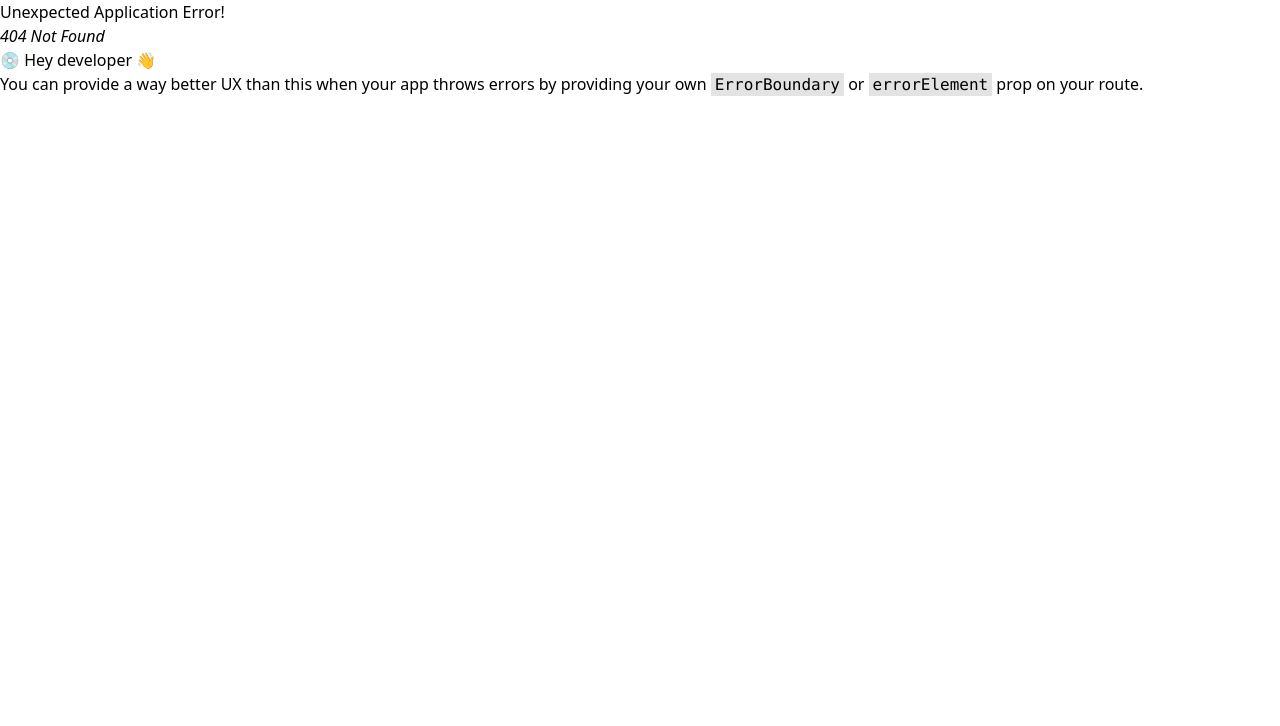
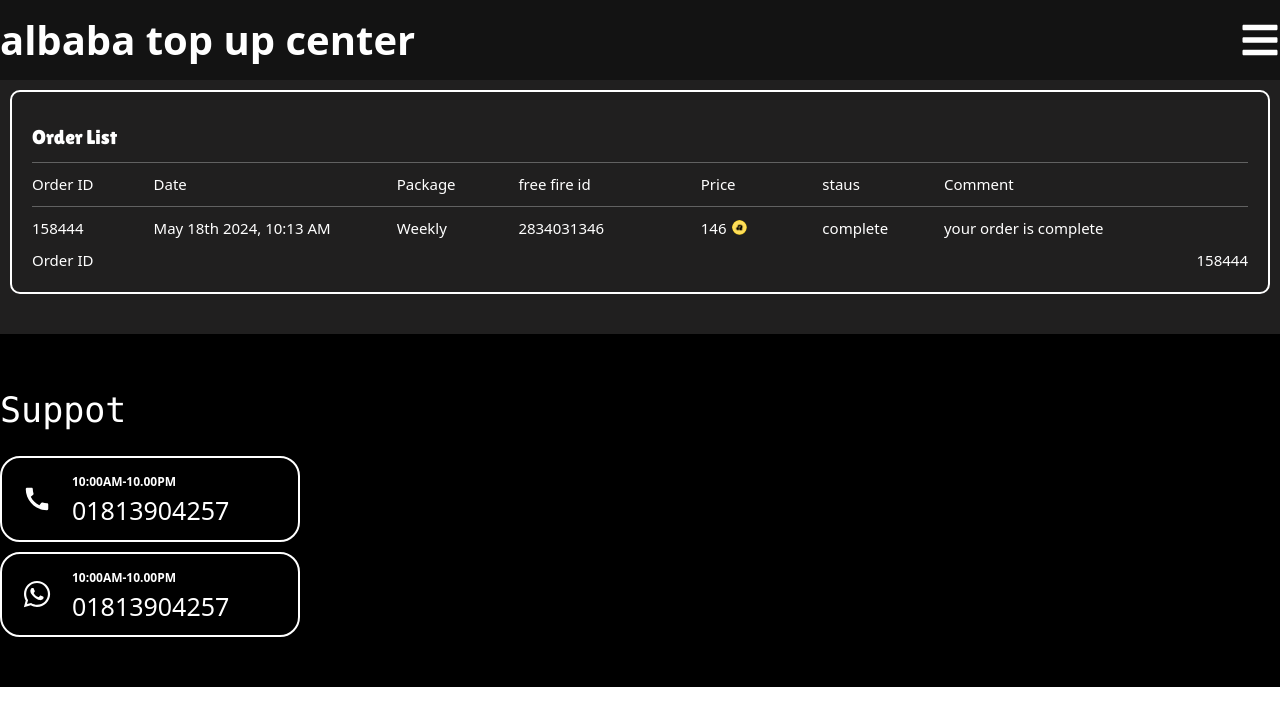
Before and after one commit to alsiam09/albaba-top-up-center, a React (Vite) app: page /Order in a window 1280 px wide. Before the commit this address had no page. Shown: the top 726 px of the page. Built offline with nearby package versions, Linux system fonts and the light colour scheme.

Commit message:
TopupCenter

```diff
--- a/src/App.jsx
+++ b/src/App.jsx
@@ -3,12 +3,14 @@
 import Home from './Page/Home'
 import RootLayOut from './componant/RootLayOut'
 import TopUpItem from './Page/TopUpItem'
+import Order from './Page/Order'
 
 function App() {
   let Router = createBrowserRouter(createRoutesFromElements(
     <Route element={<RootLayOut/>}>
     <Route path='/' element={<Home/>}></Route>
     <Route path='/TopUpItem' element={<TopUpItem/>}></Route>
+    <Route path='/Order' element={<Order/>}></Route>
     </Route>
   ))
   return (
--- /dev/null
+++ b/src/Page/Order.jsx
@@ -0,0 +1,12 @@
+import React from 'react'
+import OrderDetails from '../componant/OrderDetails'
+
+const Order = () => {
+  return (
+    <>
+    <OrderDetails/>
+    </>
+  )
+}
+
+export default Order
--- a/src/componant/Menu.jsx
+++ b/src/componant/Menu.jsx
@@ -26,14 +26,14 @@
                 <div className=' fixed w-[200px] lg:w-[300px]  duration-300 ease-in bg-[#000] h-[100%] top-[0px] right-0'>
                   <ul className='px-[10px] mt-[100px]'>
                   <Link to={'/'}><li className='text-[white] mb-[10px] text-[25px] lg:text-[30px] w-[100%] py-[5px] hover:bg-[#dbdbdb] hover:text-[#000] flex justify-start px-[20px] rounded-[20px] font-font-name'>Home</li></Link>
-                  <li className='text-[white] mb-[10px] text-[25px] lg:text-[30px] w-[100%] py-[5px] hover:bg-[#dbdbdb] hover:text-[#000] flex justify-start px-[20px] rounded-[20px] font-font-name'>Order</li>
+                  <Link to={'/order'}> <li className='text-[white] mb-[10px] text-[25px] lg:text-[30px] w-[100%] py-[5px] hover:bg-[#dbdbdb] hover:text-[#000] flex justify-start px-[20px] rounded-[20px] font-font-name'>Order</li></Link>
                   <li className='text-[white] mb-[10px] text-[25px] lg:text-[30px] w-[100%] py-[5px] hover:bg-[#dbdbdb] hover:text-[#000] flex justify-start px-[20px] rounded-[20px] font-font-name'>About Us</li>
                   </ul>
                 </div> :
                 <div className=' fixed w-[200px] lg:w-[300px] bg-[#000] h-[100%] duration-300 ease-in top-[0px] right-[-200px] lg:right-[-300px]'>
                    <ul className='px-[10px] mt-[100px]'>
                   <Link to={'/'}><li className='text-[white] mb-[10px] text-[25px] lg:text-[30px] w-[100%] py-[5px] hover:bg-[#dbdbdb] hover:text-[#000] flex justify-start px-[20px] rounded-[20px] font-font-name'>Home</li></Link>
-                  <li className='text-[white] mb-[10px] text-[25px] lg:text-[30px] w-[100%] py-[5px] hover:bg-[#dbdbdb] hover:text-[#000] flex justify-start px-[20px] rounded-[20px] font-font-name'>Order</li>
+                  <Link to={'/order'}> <li className='text-[white] mb-[10px] text-[25px] lg:text-[30px] w-[100%] py-[5px] hover:bg-[#dbdbdb] hover:text-[#000] flex justify-start px-[20px] rounded-[20px] font-font-name'>Order</li></Link>
                   <li className='text-[white] mb-[10px] text-[25px] lg:text-[30px] w-[100%] py-[5px] hover:bg-[#dbdbdb] hover:text-[#000] flex justify-start px-[20px] rounded-[20px] font-font-name'>About Us</li>
                   </ul>
                 </div>}
--- /dev/null
+++ b/src/componant/OrderDetails.jsx
@@ -0,0 +1,54 @@
+import React from 'react'
+import currency from '../assets/albc.png'
+import { useState } from 'react'
+
+const OrderDetails = () => {
+    let [Order, setOrder] = useState(false)
+    function ClickOrder() {
+        setOrder(!Order);
+    }
+  return (
+    <section className='pt-[90px] pb-[200px] lg:pb-[40px] bg-[#201f1f]'>
+        <div className="container px-[10px] mx-auto" >
+            <div className="orderList w-[100%] p-[20px] border-[2px] rounded-[10px] border-[#fff]">
+                <h2 className='text-[20px] text-[#fff] font-font-name py-[10px]'>Order List</h2>
+                <div className="lg_order  hidden lg:block">
+                <div className="flex justify-between orderItem py-[10px] border-t-[1px] border-[#616161]">
+                    <span className='w-[10%] text-[15px] text-[#fff]'>Order ID</span>
+                    <span className='w-[20%] text-[15px] text-[#fff]'>Date</span>
+                    <span className='w-[10%] text-[15px] text-[#fff]'>Package</span>
+                    <span className='w-[15%] text-[15px] text-[#fff]'>free fire id</span>
+                    <span className='w-[10%] text-[15px] text-[#fff]'>Price</span>
+                    <span className='w-[10%] text-[15px] text-[#fff]'>staus</span>
+                    <span className='w-[25%] text-[15px] text-[#fff]'>Comment</span>
+                </div>
+                <div className="flex justify-between orderItem py-[10px] border-t-[1px] border-[#616161]">
+                    <span className='w-[10%] text-[15px] text-[#fff]'>158444</span>
+                    <span className='w-[20%] text-[15px] text-[#fff]'>May 18th 2024, 10:13 AM</span>
+                    <span className='w-[10%] text-[15px] text-[#fff]'>Weekly</span>
+                    <span className='w-[15%] text-[15px] text-[#fff]'>2834031346</span>
+                    <span className='w-[10%] text-[15px] text-[#fff] flex items-center'>146 <img className='ml-[5px] w-[15px] h-[15px] rounded-[50%]' src={currency} alt="" /></span>
+                    <span className='w-[10%] text-[15px] text-[#fff]'>complete</span>
+                    <span className='w-[25%] text-[15px] text-[#fff]'>your order is complete</span>
+                </div>
+                </div>
+                <div className="sm_order">
+                <div onClick={ClickOrder} className="item_box flex justify-between"> <span className=' flex items-center   text-[15px] text-[#fff]'>Order ID</span> <span className=' text-[15px] text-[#fff]'>158444</span></div>
+                {Order == true &&
+                                <div className="box">
+                                <div className="item_box  py-[13px] border-t-[1px] border-[#616161] flex justify-between"> <span className=' flex items-center   text-[15px] text-[#fff]'>Date</span> <span className='  text-[15px] text-[#fff]'>May 18th 2024, 10:13 AM</span></div>
+                                    <div className="item_box  py-[13px] border-t-[1px] border-[#616161] flex justify-between"> <span className=' flex items-center   text-[15px] text-[#fff]'>Package</span> <span className='  text-[15px] text-[#fff]'>Weekly</span></div>
+                                    <div className="item_box  py-[13px] border-t-[1px] border-[#616161] flex justify-between"> <span className=' flex items-center text-[15px] text-[#fff]'>free fire id</span> <span className='  text-[15px] text-[#fff]'>	2834031346</span></div>
+                                    <div className="item_box  py-[13px] border-t-[1px] border-[#616161] flex justify-between"> <span className=' flex items-center   text-[15px] text-[#fff]'>Price</span> <span className='  text-[15px] text-[#fff] flex items-center'>146 <img className='ml-[5px] w-[15px] h-[15px] rounded-[50%]' src={currency} alt="" /></span></div>
+                                    <div className="item_box  py-[13px] border-t-[1px] border-[#616161] flex justify-between"> <span className=' flex items-center  text-[15px] text-[#fff]'>staus</span> <span className=' text-[15px] text-[#fff]'>complete</span></div>
+                                    <div className="item_box py-[13px] border-t-[1px] border-[#616161]  flex justify-between"> <span className=' flex items-center text-[15px] text-[#fff]'>Comment</span> <span className='  text-[15px] text-[#fff]'>your order is complete</span></div>
+                                </div>
+                }
+                </div>
+            </div>
+        </div>
+    </section>
+  )
+}
+
+export default OrderDetails
```
